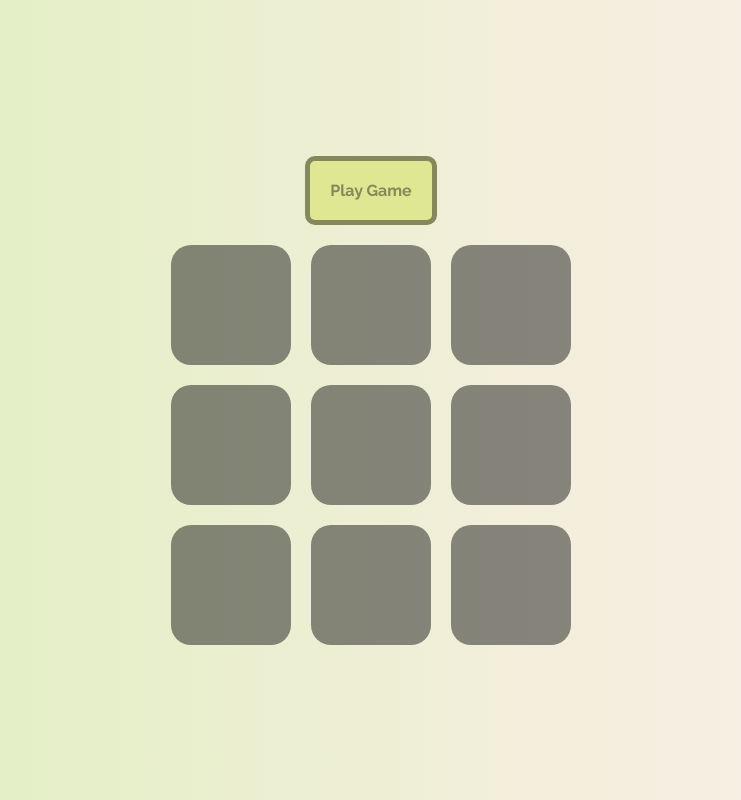
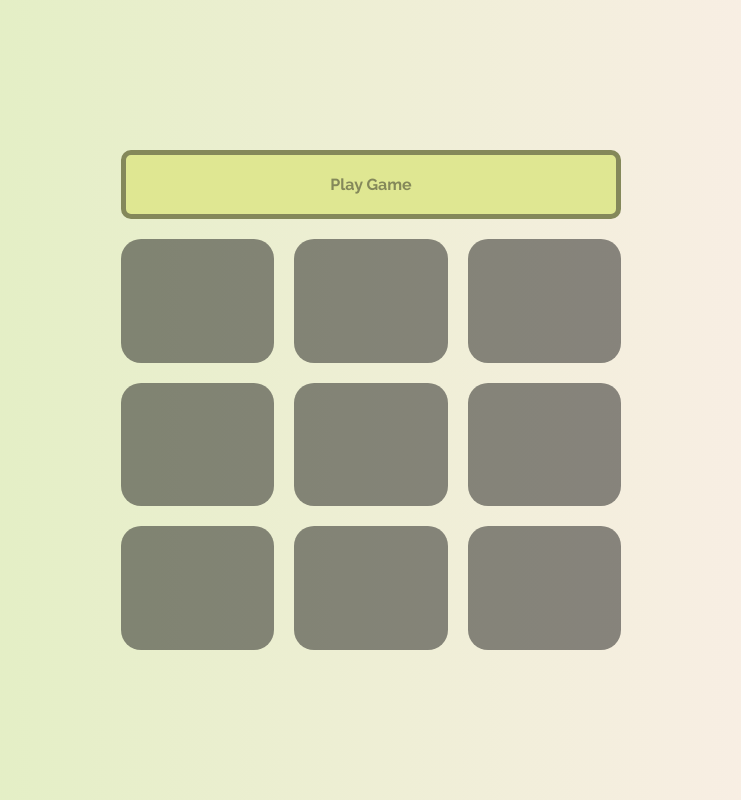
Before and after one commit to chajoy/odin-tic-tac-toe, a plain HTML site: page index.html in a window 1280 px wide. Shown: the whole page, without its empty margins (269-1010 px from the left). Drawn offline with Linux system fonts and the light colour scheme.

Commit message:
Add button to start console game

```diff
--- a/index.html
+++ b/index.html
@@ -15,8 +15,8 @@
 
 <body>
 
-    <button>Play Game</button>
     <div class="container">
+        <button onclick="gameManager.playGame()">Play Game</button>
         <div class="cell"></div>
         <div class="cell"></div>
         <div class="cell"></div>
--- a/style.css
+++ b/style.css
@@ -73,7 +73,9 @@ h6 {
     border-radius: 20px;
     display: grid;
     grid-template-columns: repeat(3, 1fr);
+    grid-template-rows: 1fr repeat(3, 2fr);
     gap: 20px;
+    min-height: 500px;
 }
 
 button {
@@ -83,6 +85,7 @@ button {
     border: 5px solid var(--green-dark);
     color: var(--green-dark);
     font-weight: bold;
+    grid-column: span 3;
 }
 
 button:hover {
```
